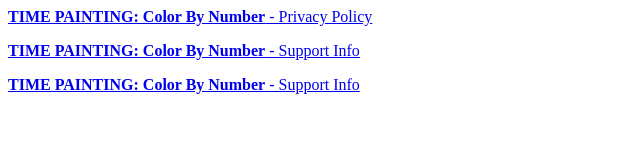
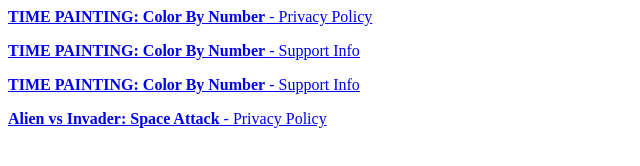
Before and after one commit to DanmilDeveloper/DanmilDeveloper.github.io, a plain HTML site: page index.html in a window 1280 px wide. Shown: the whole page, without its empty margins (0-640 px from the left). Drawn offline with Linux system fonts and the light colour scheme.

Commit message:
Update index.html

```diff
--- a/index.html
+++ b/index.html
@@ -1,3 +1,4 @@
 <p><a href="TimePaintingPrivacyPolicy.html"><b>TIME PAINTING: Color By Number</b> - Privacy Policy</a></p>
 <p><a href="TimePaintingSupportInfo.html"><b>TIME PAINTING: Color By Number</b> - Support Info</a></p>
 <p><a href="TTimePaintingPrivacyPolicyAndroid.html"><b>TIME PAINTING: Color By Number</b> - Support Info</a></p>
+<p><a href="alien-vs-invader-privacy-policy.html"><b>Alien vs Invader: Space Attack</b> - Privacy Policy</a></p>
```
